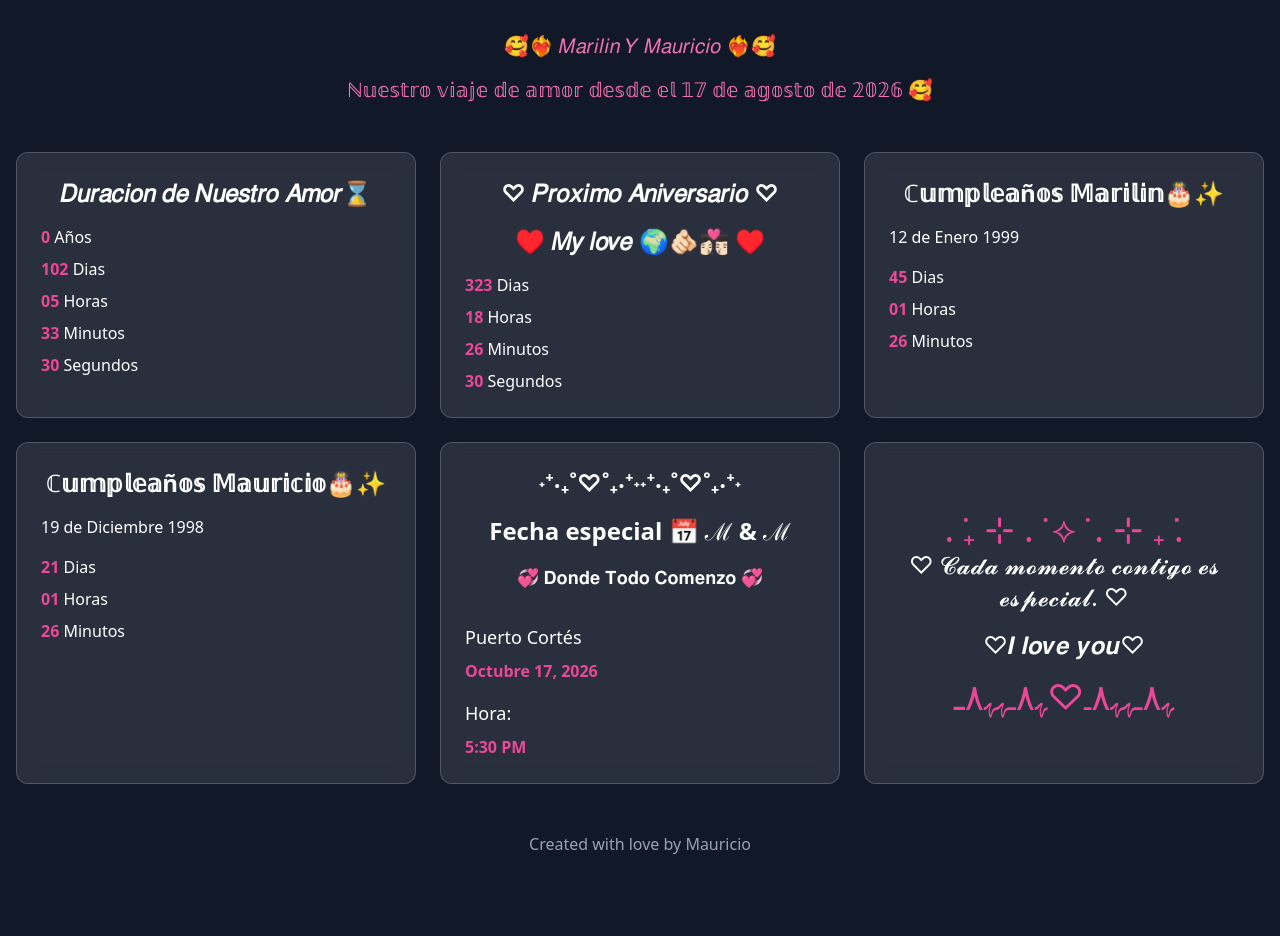
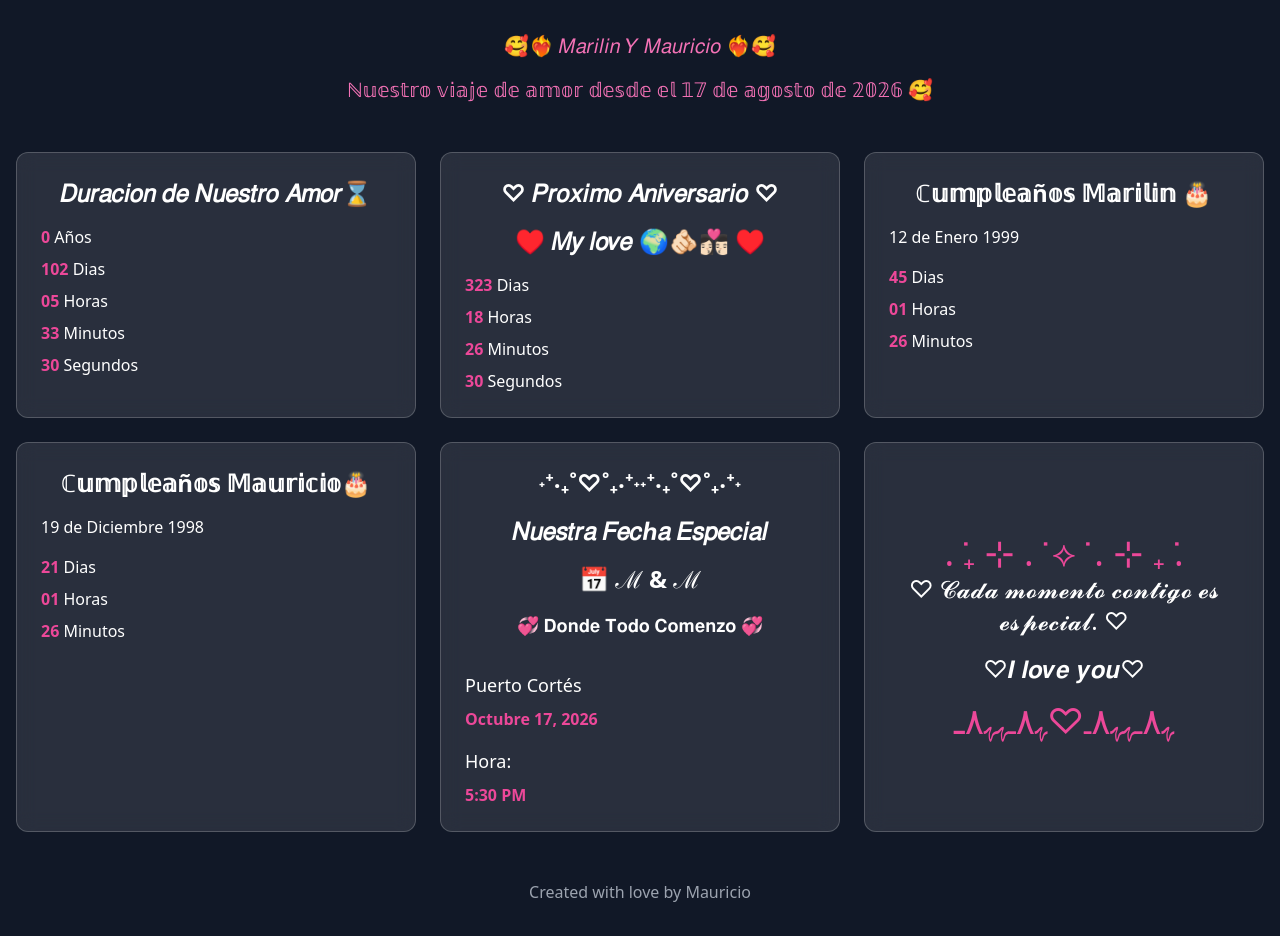
Before and after one commit to michaelinteriano16-ai/michaelinteriano16-ai.github.io, a plain HTML site: page index.html in a window 1280 px wide. Before the commit the page ends 888 px from the top, so only its background shows below. Drawn offline with nearby package versions, Linux system fonts and the light colour scheme.

Commit message:
Update index.html

```diff
--- a/index.html
+++ b/index.html
@@ -78,7 +78,7 @@
 
         <!-- Aathil's Birthday Card -->
         <div class="love-card rounded-xl p-6">
-          <h2 class="text-2xl font-bold mb-4 text-center">ℂ𝕦𝕞𝕡𝕝𝕖𝕒ñ𝕠𝕤 𝕄𝕒𝕣𝕚𝕝𝕚𝕟🎂✨</h2>
+          <h2 class="text-2xl font-bold mb-4 text-center">ℂ𝕦𝕞𝕡𝕝𝕖𝕒ñ𝕠𝕤 𝕄𝕒𝕣𝕚𝕝𝕚𝕟 🎂</h2>
           <p class="mb-4">12 de Enero 1999 </p>
           <div class="space-y-2">
             <p><span class="highlight" id="aathil-days">0</span> Dias</p>
@@ -89,7 +89,7 @@
 
         <!-- Ducky's Birthday Card -->
         <div class="love-card rounded-xl p-6">
-          <h2 class="text-2xl font-bold mb-4 text-center">ℂ𝕦𝕞𝕡𝕝𝕖𝕒ñ𝕠𝕤 𝕄𝕒𝕦𝕣𝕚𝕔𝕚𝕠🎂✨</h2>
+          <h2 class="text-2xl font-bold mb-4 text-center">ℂ𝕦𝕞𝕡𝕝𝕖𝕒ñ𝕠𝕤 𝕄𝕒𝕦𝕣𝕚𝕔𝕚𝕠🎂</h2>
           <p class="mb-4">19 de Diciembre 1998 </p>
           <div class="space-y-2">
             <p><span class="highlight" id="ducky-days">0</span> Dias</p>
@@ -101,7 +101,8 @@
         <!-- Anniversary Date Card -->
         <div class="love-card rounded-xl p-6">
           <h2 class="text-2xl font-bold mb-4 text-center">˖⁺‧₊˚♡˚₊‧⁺˖˖⁺‧₊˚♡˚₊‧⁺˖</h2>
-          <h2 class="text-2xl font-bold mb-4 text-center">Fecha especial 📅 ℳ & ℳ</h2>
+          <h2 class="text-2xl font-bold mb-4 text-center">𝑁𝑢𝑒𝑠𝑡𝑟𝑎 𝐹𝑒𝑐ℎ𝑎 𝐸𝑠𝑝𝑒𝑐𝑖𝑎𝑙 </h2>
+          <h2 class="text-2xl font-bold mb-4 text-center">📅 ℳ & ℳ </h2>
           <p class="text-lg mb-2 text-center">💞 𝐃𝐨𝐧𝐝𝐞 𝐓𝐨𝐝𝐨 𝐂𝐨𝐦𝐞𝐧𝐳𝐨 💞</p>
         </br>
           <p class="text-lg mb-2">Puerto Cortés</p>
@@ -114,6 +115,7 @@
         <div class="love-card rounded-xl p-6 flex items-center justify-center">
           <div class="text-center">
             <span class="heart text-4xl">. ݁₊ ⊹ . ݁ ⟡ ݁ . ⊹ ₊ ݁.</span>
+               </br>
             <p class="text-2xl mb-4 text-center">♡ 𝓒𝓪𝓭𝓪 𝓶𝓸𝓶𝓮𝓷𝓽𝓸 𝓬𝓸𝓷𝓽𝓲𝓰𝓸 𝓮𝓼 𝓮𝓼𝓹𝓮𝓬𝓲𝓪𝓵. ♡</p>
              <p class="text-2xl mb-4 text-center">♡𝑰 𝒍𝒐𝒗𝒆 𝒚𝒐𝒖♡</p>
             <span class="heart text-4xl">ﮩ٨ـﮩﮩ٨ـ♡ﮩ٨ـﮩﮩ٨ـ</span>
```
